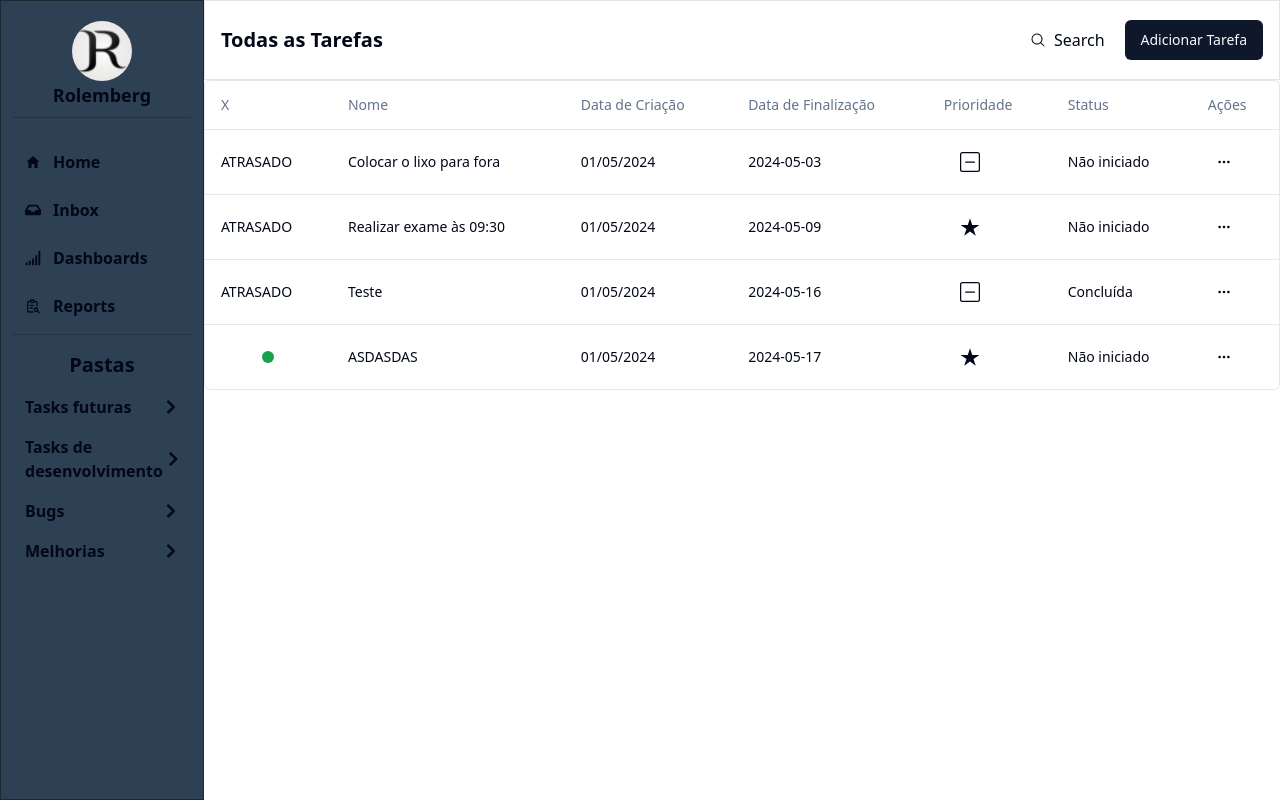
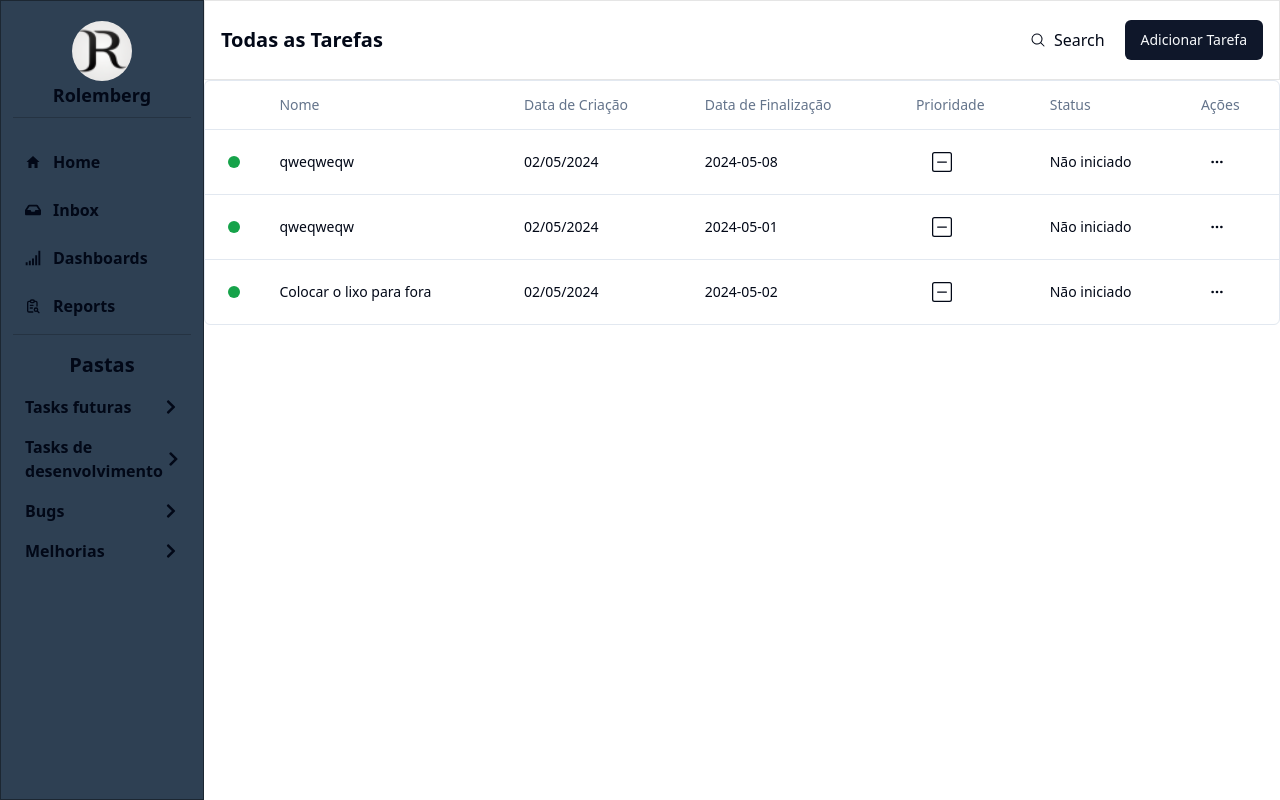
Before and after one commit to RolembergJunior/task-manager, a Next.js app: page / in a window 1280 px wide. Built offline with nearby package versions, Linux system fonts and the light colour scheme; data requests are answered from the project's data file.

Commit message:
Adjusting validate and Dates

```diff
--- a/db.json
+++ b/db.json
@@ -1,48 +1,40 @@
 {
   "tarefas": [
     {
-      "id": "d2e1",
-      "name": "Colocar o lixo para fora",
-      "description": "Usar o saco de lixo azul",
-      "responsible": "Rolemberg Junior",
-      "creationDate": "01/05/2024",
-      "finalizationDate": "2024-05-03",
-      "priority": "1",
+      "id": "1281",
+      "name": "qweqweqw",
+      "description": "qweqwe",
+      "responsible": null,
+      "creationDate": "02/05/2024",
+      "finalizationDate": "2024-05-08",
+      "priority": "",
       "folder": null,
-      "status": "Não iniciado"
+      "status": "Não iniciado",
+      "chekLis": []
     },
     {
-      "id": "9c0a",
-      "name": "Realizar exame às 09:30",
-      "description": "Sair antes das 08hrs para conseguir pegar o ônibus",
-      "responsible": "Rolemberg Junior",
-      "creationDate": "01/05/2024",
-      "finalizationDate": "2024-05-09",
-      "priority": "3",
+      "id": "c340",
+      "name": "qweqweqw",
+      "description": "qweqwewe",
+      "responsible": null,
+      "creationDate": "02/05/2024",
+      "finalizationDate": "2024-05-01",
+      "priority": "",
       "folder": null,
-      "status": "Não iniciado"
+      "status": "Não iniciado",
+      "chekLis": []
     },
     {
-      "id": "7387",
-      "name": "Teste",
-      "description": "Criar teste",
-      "responsible": "Fernanda Sales",
-      "creationDate": "01/05/2024",
-      "finalizationDate": "2024-05-16",
-      "priority": "1",
+      "id": "7b0b",
+      "name": "Colocar o lixo para fora",
+      "description": "wqeqweqw",
+      "responsible": null,
+      "creationDate": "02/05/2024",
+      "finalizationDate": "2024-05-02",
+      "priority": "",
       "folder": null,
-      "status": "Concluída"
-    },
-    {
-      "id": "ac07",
-      "name": "ASDASDAS",
-      "description": "ASDASDASDD",
-      "responsible": "Rolemberg Junior",
-      "creationDate": "01/05/2024",
-      "finalizationDate": "2024-05-17",
-      "priority": "3",
-      "folder": null,
-      "status": "Não iniciado"
+      "status": "Não iniciado",
+      "chekLis": ["Pegar a sacola azul","Esperar as 14hrs","Não saír dps das 15hrs"]
     }
   ]
 }
--- a/src/app/task/[id]/page.tsx
+++ b/src/app/task/[id]/page.tsx
@@ -10,6 +10,7 @@ import Loading from "@/components/Loading";
 import { tasksProps } from "@/app/types/Types";
 import { BiLeftArrowAlt } from 'react-icons/bi';
 import { FaPlus, FaRegTrashAlt } from "react-icons/fa";
+import Cheklist from "../components/ChekListContent";
 
 export default function Task(){
     const param = useParams();
@@ -54,7 +55,7 @@ export default function Task(){
                             </div>
                             <div>
                                 <span className="font-medium text-black/50">Categoria</span>
-                                <p className="">{data?.map( task => task.category )}</p>
+                                <p className="">{data?.map( task => task.priority )}</p>
                             </div>
                             <div>
                                 <span className="font-medium text-black/50">Status</span>
@@ -65,44 +66,7 @@ export default function Task(){
                             placeholder="Digite uma descrição para a tarefa"
                             className="w-full h-10 rounded-md focus:h-52 transition-all duration-300 outline-none p-2 resize-none"
                         />
-                        <div className="space-y-4">
-                            <div className="flex items-center justify-between">
-                                <h1 className="text-xl font-semibold ">ChekList</h1>
-                                <div className="transition-colors hover:bg-black/10 hover:cursor-pointer rounded-full p-2">
-                                    <FaPlus />
-                                </div>
-                            </div>
-                            <div className="bg-white rounded-lg p-3 h-52 overflow-auto scrollbar-thin scrollbar-thumb-black scrollbar-track-white" >
-                                <div className="flex items-center justify-between w-full border-b border-black/10">
-                                    <label htmlFor="">IR ao supermercado</label>
-                                    <Input type="checkbox" className="w-5"/>
-                                </div>
-                                <div className="flex items-center justify-between w-full border-b border-black/10">
-                                    <label htmlFor="">IR ao supermercado</label>
-                                    <Input type="checkbox" className="w-5"/>
-                                </div>
-                                <div className="flex items-center justify-between w-full border-b border-black/10">
-                                    <label htmlFor="">IR ao supermercado</label>
-                                    <Input type="checkbox" className="w-5"/>
-                                </div>
-                                <div className="flex items-center justify-between w-full border-b border-black/10">
-                                    <label htmlFor="">IR ao supermercado</label>
-                                    <Input type="checkbox" className="w-5"/>
-                                </div>
-                                <div className="flex items-center justify-between w-full border-b border-black/10">
-                                    <label htmlFor="">IR ao supermercado</label>
-                                    <Input type="checkbox" className="w-5"/>
-                                </div>
-                                <div className="flex items-center justify-between w-full border-b border-black/10">
-                                    <label htmlFor="">IR ao supermercado</label>
-                                    <Input type="checkbox" className="w-5"/>
-                                </div>
-                                <div className="flex items-center justify-between w-full border-b border-black/10">
-                                    <label htmlFor="">IR ao supermercado</label>
-                                    <Input type="checkbox" className="w-5"/>
-                                </div>
-                            </div>
-                        </div>
+                        <Cheklist id={param.id} />
                     </div>
                     <div className="mt-16 space-y-5 w-[20%] mx-auto h-full">
                         <h1 className="text-center text-xl font-semibold">Atividade</h1>
--- /dev/null
+++ b/src/app/task/components/ChekListContent/index.tsx
@@ -0,0 +1,28 @@
+'use client'
+
+import { useFetch } from '@/hooks/useFetch';
+import { Input } from '@/components/ui/input';
+import { FaPlus } from "react-icons/fa";
+
+
+export default function Cheklist(id:string){
+
+    const { data, error, isLoading } = useFetch(`http://localhost:3000/tarefas/?id=${id}`);
+
+    return(
+        <div className="space-y-4">
+            <div className="flex items-center justify-between">
+                <h1 className="text-xl font-semibold ">ChekList</h1>
+                <div className="transition-colors hover:bg-black/10 hover:cursor-pointer rounded-full p-2">
+                    <FaPlus />
+                </div>
+            </div>
+            <div className="bg-white rounded-lg p-3 h-52 overflow-auto scrollbar-thin scrollbar-thumb-black scrollbar-track-white" >
+                <div className="flex items-center justify-between w-full border-b border-black/10">
+                    <label htmlFor="">IR ao supermercado</label>
+                    <Input type="checkbox" className="w-5"/>
+                </div>
+            </div>
+        </div>
+    );
+}
--- a/src/app/tasks/columns.tsx
+++ b/src/app/tasks/columns.tsx
@@ -6,7 +6,7 @@ import { ColumnDef } from "@tanstack/react-table";
 import { IoEllipsisHorizontal, IoStarSharp, IoTrashOutline } from 'react-icons/io5'
 import { BsDashSquare } from "react-icons/bs";
 import { AiOutlineExclamationCircle } from "react-icons/ai";
-import { parse, parseISO, format } from 'date-fns';
+import { parse,format } from 'date-fns';
 
 export type Tasks = {
     id: number,
@@ -19,18 +19,17 @@ export type Tasks = {
 
 const currentDate = new Date( Date.now() )
 
+
 export const columns: ColumnDef<Tasks>[] = [
     {
-        header: 'X',
+        id: '1',
         cell(props) {
-          if( format(currentDate, "dd/MM/yyyy") === format(parse(props.cell.row.original.finalizationDate, "yyyy-MM-dd", new Date()), "dd/MM/yyyy") ){
-                return "NO DIA"
-            } else if( format(currentDate, "dd/MM/yyyy") < format(parse(props.cell.row.original.finalizationDate, "yyyy-MM-dd", new Date()), "dd/MM/yyyy") ){
+          if( format(currentDate, "dd/MM/yyyy") === props.cell.row.original.finalizationDate ){
+                return <div className="bg-orange-600 w-3 h-3 mx-auto rounded-full" />
+            } else if( format(currentDate, "dd/MM/yyyy") < props.cell.row.original.finalizationDate ){
                 return <div className="bg-green-600 w-3 h-3 mx-auto rounded-full" />
-            } else if(  format(currentDate, "dd/MM/yyyy")  > format(parse(props.cell.row.original.finalizationDate, "yyyy-MM-dd", new Date()), "dd/MM/yyyy") ){
-                return "ATRASADO"
-            } else {
-                return console.log(parse(props.cell.row.original.finalizationDate, "yyyy-MM-dd", new Date()), 'pars')
+            } else if(  format(currentDate, "dd/MM/yyyy")  > props.cell.row.original.finalizationDate ){
+                return <div className="bg-red-600 w-3 h-3 mx-auto rounded-full" />
             }
         }
     },
@@ -55,7 +54,7 @@ export const columns: ColumnDef<Tasks>[] = [
                 return <AiOutlineExclamationCircle className="ml-4" size={20} />
             } else if( row.original.priority === "3" ) {
                 return <IoStarSharp className="ml-4" size={20}/>
-            } else if( row.original.priority === undefined )
+            } else if( row.original.priority === "" )
                 return <BsDashSquare className="ml-4" size={20} />
             }
     },
--- a/src/app/tasks/data-table.tsx
+++ b/src/app/tasks/data-table.tsx
@@ -44,7 +44,7 @@ import Loading from "@/components/Loading";
         <div className="rounded-md border">
             <Table>
                 <TableHeader>
-                    {table.getHeaderGroups().map( (headerGroup) => (
+                    {table?.getHeaderGroups().map( (headerGroup) => (
                         <TableRow key={headerGroup.id}>
                             {headerGroup.headers.map( (headerTable) => {
                                 return(
--- a/src/app/types/Types.ts
+++ b/src/app/types/Types.ts
@@ -6,7 +6,7 @@ export interface tasksProps{
     description: string | null,
     responsible: string | null,
     creationDate: string | null,
-    finalizationDate: string | null,
+    finalizationDate: string,
     priority: string | number,
     status: string,
     folder: string | null
--- a/src/components/AddTaskModal/index.tsx
+++ b/src/components/AddTaskModal/index.tsx
@@ -20,6 +20,7 @@ import {
   SelectTrigger,
   SelectValue,
 } from "@/components/ui/select";
+import { format, parse } from 'date-fns';
 
 interface TaskModalProps{
     getNewDataAndSave: (data:tasksProps) => void
@@ -56,7 +57,7 @@ export default function AddTaskModal({ getNewDataAndSave }:TaskModalProps){
                 description: data.description,
                 responsible: data.responsible,
                 creationDate: new Intl.DateTimeFormat('pt-BR').format(dateNow),
-                finalizationDate: data.finalizationDate,
+                finalizationDate: format(parse(data.finalizationDate, "yyyy-MM-dd", new Date()), "dd/MM/yyyy"),
                 priority: data.priority,
                 folder: data.folder,
                 status: data.status
```
